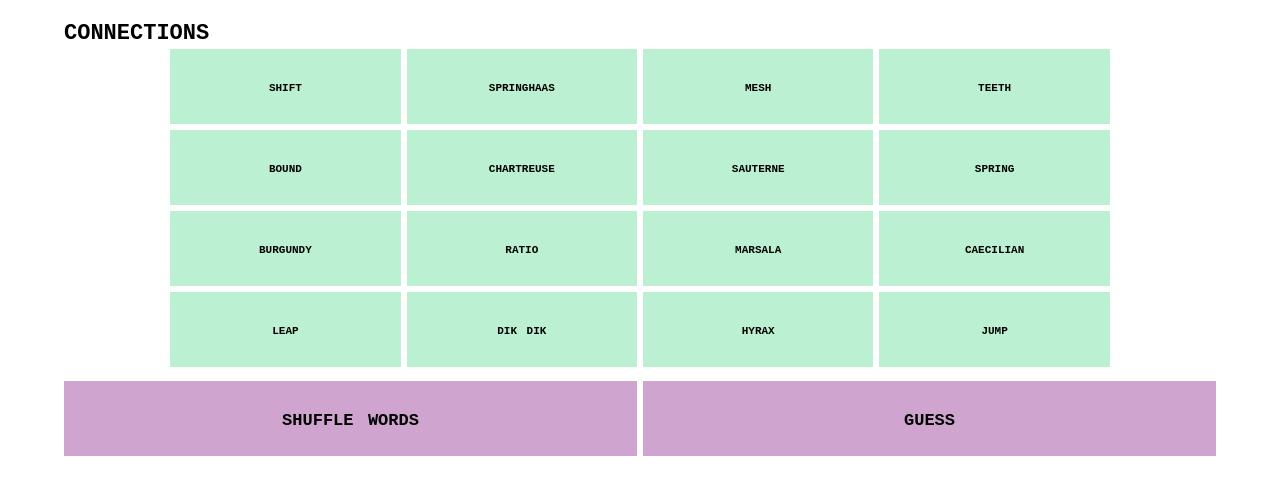
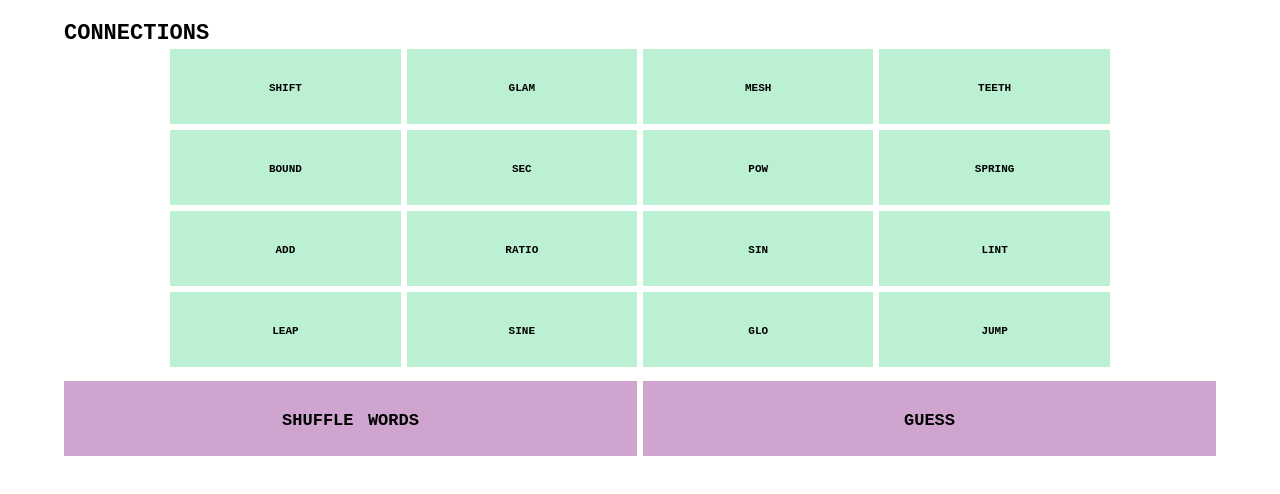
Before and after one commit to scottysimply/connections, a Vue app: page / in a window 1280 px wide. Shown: the top 494 px of the page. Built offline with nearby package versions, Linux system fonts and the light colour scheme.

Commit message:
Modified words in use

```diff
--- a/src/components/Game.vue
+++ b/src/components/Game.vue
@@ -19,7 +19,7 @@
                     },
                     {
                         id: 2,
-                        hint: "Gears",
+                        hint: "Gear Terms",
                         words: [
                             {word:"Ratio", selected: false},
                             {word:"Teeth", selected: false},
@@ -30,23 +30,23 @@
                     },
                     {
                         id: 3,
-                        hint: "Alcoholic Colors",
+                        hint: "Math Functions",
                         words: [
-                            {word:"Marsala", selected: false},
-                            {word:"Chartreuse", selected: false},
-                            {word:"Sauterne", selected: false},
-                            {word:"Burgundy", selected: false},
+                            {word:"Sin", selected: false},
+                            {word:"Sec", selected: false},
+                            {word:"Pow", selected: false},
+                            {word:"Add", selected: false},
                         ],
                         solved: false,
                     },
                     {
                         id: 4,
-                        hint: "Animals With Weird Names",
+                        hint: "Sparkle, minus a letter",
                         words: [
-                            {word:"Dik Dik", selected: false},
-                            {word:"Hyrax", selected: false},
-                            {word:"Caecilian", selected: false},
-                            {word:"Springhaas", selected: false},
+                            {word:"Sine", selected: false},
+                            {word:"Glo", selected: false},
+                            {word:"Lint", selected: false},
+                            {word:"Glam", selected: false},
                         ],
                         solved: false,
                     },
```
